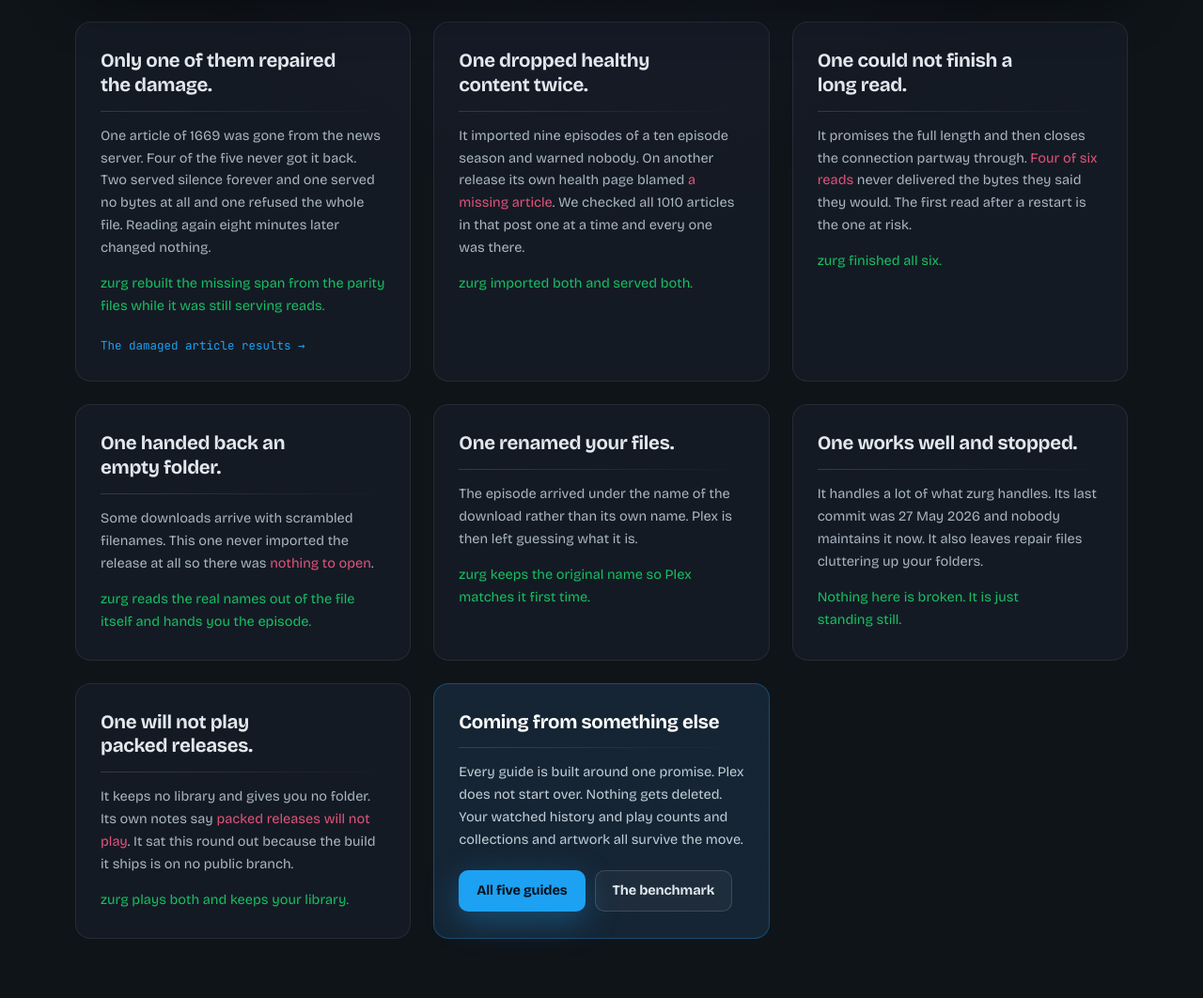
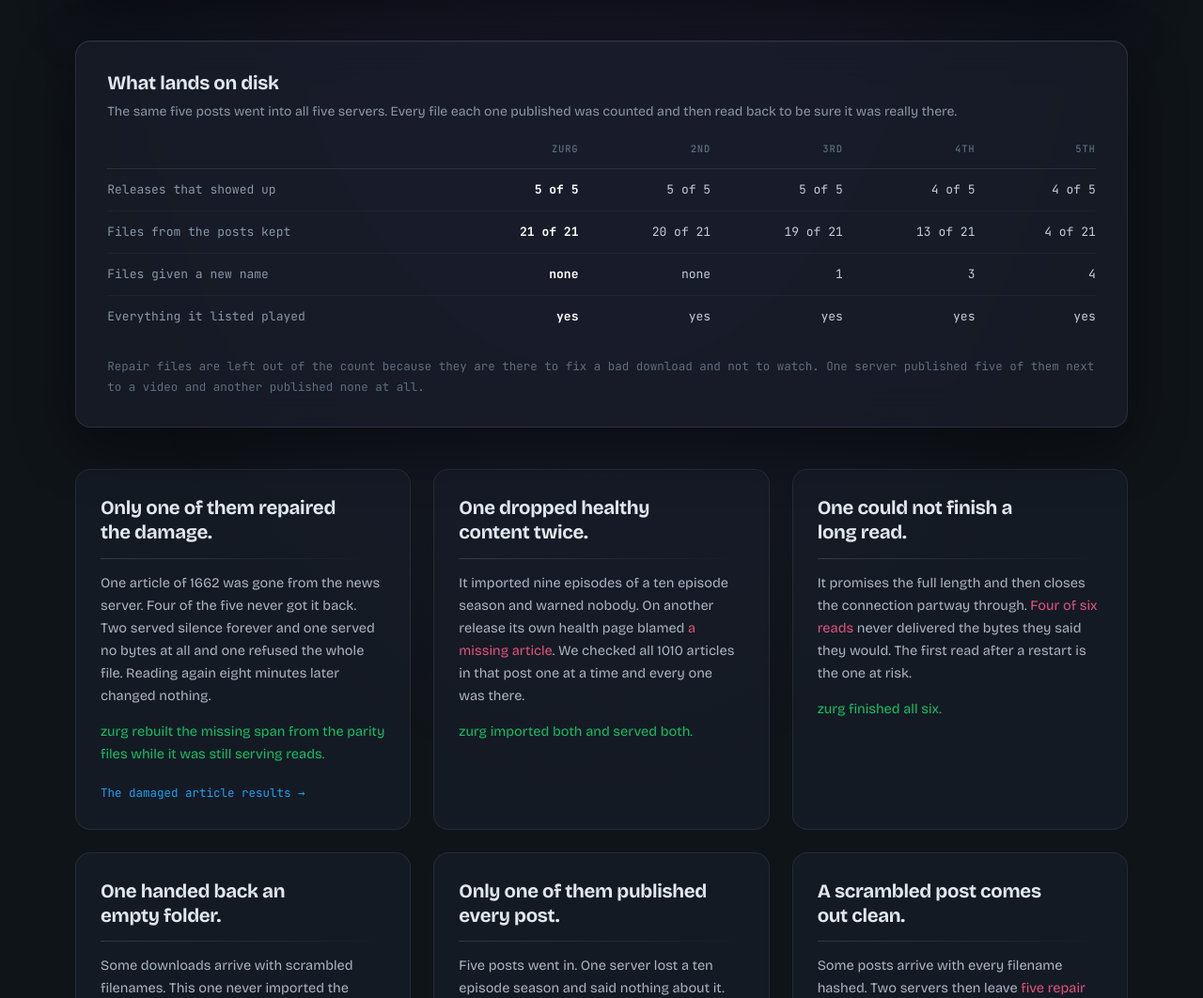
Before and after one commit to debridmediamanager/zurg-site, a plain HTML site: page public/index.html in a window 1280 px wide. Shown: the part 5075-6137 px from the top of the page at 94% size. Drawn offline with nearby package versions, Linux system fonts and the light colour scheme.

Commit message:
feat: add the round-6 filesystem findings to the head to head

```diff
--- a/public/index.html
+++ b/public/index.html
@@ -497,7 +497,7 @@
           <p class="sec-label">03 / Head to head</p>
           <h2>We put five servers on one box.<br>Then we published the harness.</h2>
         </div>
-        <p class="note">Measured on 2026-08-30 on a small two core server. One news account and one server running at a time so nothing was ever oversubscribed. Every one was built from its own main branch that day. We are not naming them here. The benchmark names all five and hands you the scripts to run it yourself.</p>
+        <p class="note">Measured on 2026-08-30 and again on 2026-09-01 on a small two core server. One news account and one server running at a time so nothing was ever oversubscribed. Every one was built from its own main branch on the day of its run. We are not naming them here. The benchmark names all five and hands you the scripts to run it yourself.</p>
       </div>
 
       <div style="display:flex;flex-direction:column;gap:22px">
@@ -553,11 +553,28 @@
         <p class="note" style="margin:0">The two that do not bring up a mount need a second program running beside them. The Plex rows are the ones with no equivalent anywhere else. zurg reads the library and keeps snapshots of the database so a bad scan is something you can undo.</p>
       </div>
 
+      <div class="glass" style="padding:clamp(26px,2.6vw,32px) clamp(22px,2.6vw,34px);display:flex;flex-direction:column;gap:20px">
+        <div style="display:flex;flex-direction:column;gap:6px">
+          <h3>What lands on disk</h3>
+          <p style="font-size:14px;color:var(--dim)">The same five posts went into all five servers. Every file each one published was counted and then read back to be sure it was really there.</p>
+        </div>
+        <div class="tscroll">
+          <table class="t6">
+            <tr><th class="lead">&nbsp;</th><th>zurg</th><th>2nd</th><th>3rd</th><th>4th</th><th>5th</th></tr>
+            <tr><td class="lead">Releases that showed up</td><td class="best">5 of 5</td><td>5 of 5</td><td>5 of 5</td><td>4 of 5</td><td>4 of 5</td></tr>
+            <tr><td class="lead">Files from the posts kept</td><td class="best">21 of 21</td><td>20 of 21</td><td>19 of 21</td><td>13 of 21</td><td>4 of 21</td></tr>
+            <tr><td class="lead">Files given a new name</td><td class="best">none</td><td>none</td><td>1</td><td>3</td><td>4</td></tr>
+            <tr><td class="lead">Everything it listed played</td><td class="best">yes</td><td>yes</td><td>yes</td><td>yes</td><td>yes</td></tr>
+          </table>
+        </div>
+        <p class="note" style="margin:0">Repair files are left out of the count because they are there to fix a bad download and not to watch. One server published five of them next to a video and another published none at all.</p>
+      </div>
+
       <div class="g3">
         <div class="card rec">
           <div class="rec-h"><h3>Only one of them repaired the damage.</h3></div>
           <hr class="rule">
-          <p>One article of 1669 was gone from the news server. Four of the five never got it back. Two served silence forever and one served no bytes at all and one refused the whole file. Reading again eight minutes later changed nothing.</p>
+          <p>One article of 1662 was gone from the news server. Four of the five never got it back. Two served silence forever and one served no bytes at all and one refused the whole file. Reading again eight minutes later changed nothing.</p>
           <p class="win">zurg rebuilt the missing span from the parity files while it was still serving reads.</p>
           <a class="glink" href="https://github.com/debridmediamanager/usenet-streaming-benchmark#damaged-article">The damaged article results &rarr;</a>
         </div>
@@ -584,9 +601,23 @@
         </div>
 
         <div class="card rec">
+          <div class="rec-h"><h3>Only one of them published every post.</h3></div>
+          <hr class="rule">
+          <p>Five posts went in. One server lost a ten episode season and said nothing about it. Another took a release in and reported no error and then published <span class="lose">nothing at all</span> for it.</p>
+          <p class="win">zurg published all five and every file inside them.</p>
+        </div>
+
+        <div class="card rec">
+          <div class="rec-h"><h3>A scrambled post comes out clean.</h3></div>
+          <hr class="rule">
+          <p>Some posts arrive with every filename hashed. Two servers then leave <span class="lose">five repair files</span> sitting beside your video because they only recognise repair data by its file extension.</p>
+          <p class="win">zurg reads what each file really is so you get the video and the artwork and nothing else.</p>
+        </div>
+
+        <div class="card rec">
           <div class="rec-h"><h3>One renamed your files.</h3></div>
           <hr class="rule">
-          <p>The episode arrived under the name of the download rather than its own name. Plex is then left guessing what it is.</p>
+          <p>The video arrived under the name of the download rather than its own name. Plex and Sonarr and Radarr read that name to work out the quality and the group and the episode so all three are left guessing. Three of the five did this and one of them did it to <span class="lose">four of the five posts</span>.</p>
           <p class="win">zurg keeps the original name so Plex matches it first time.</p>
         </div>
 
```
